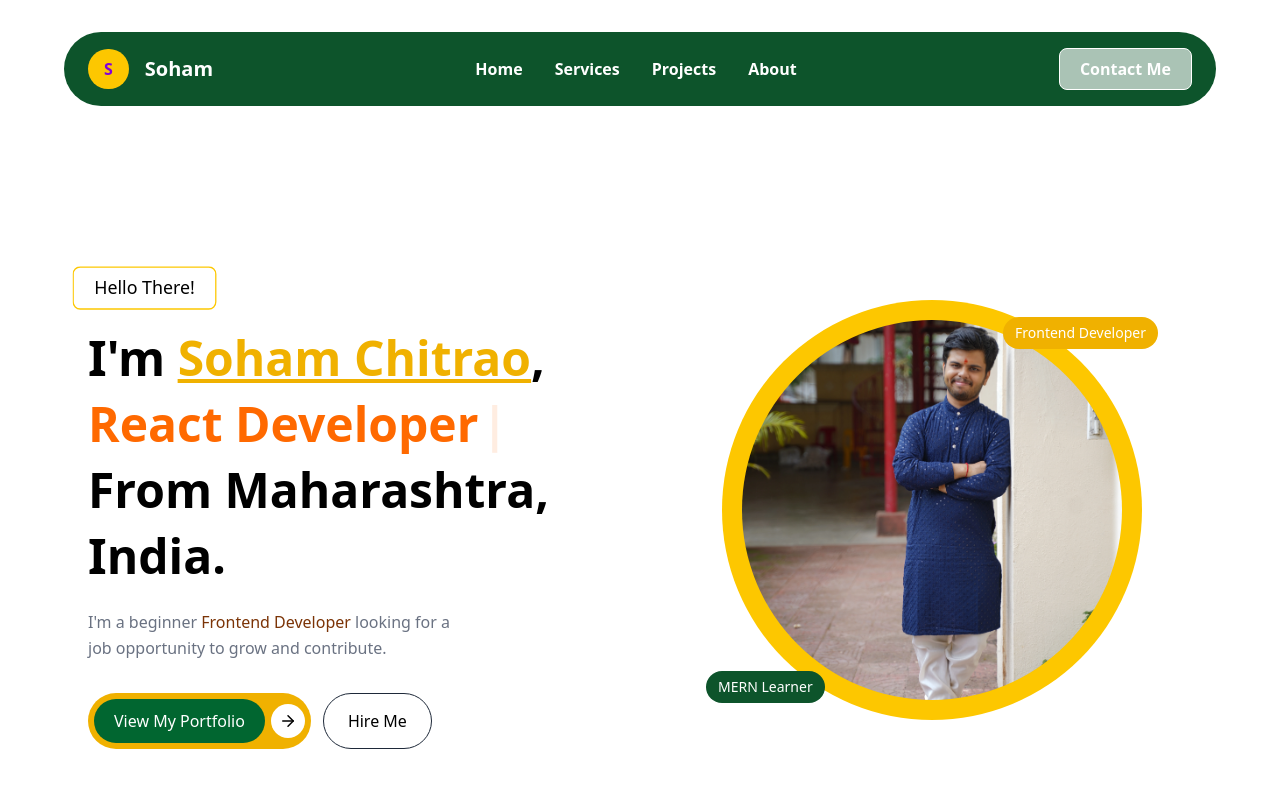
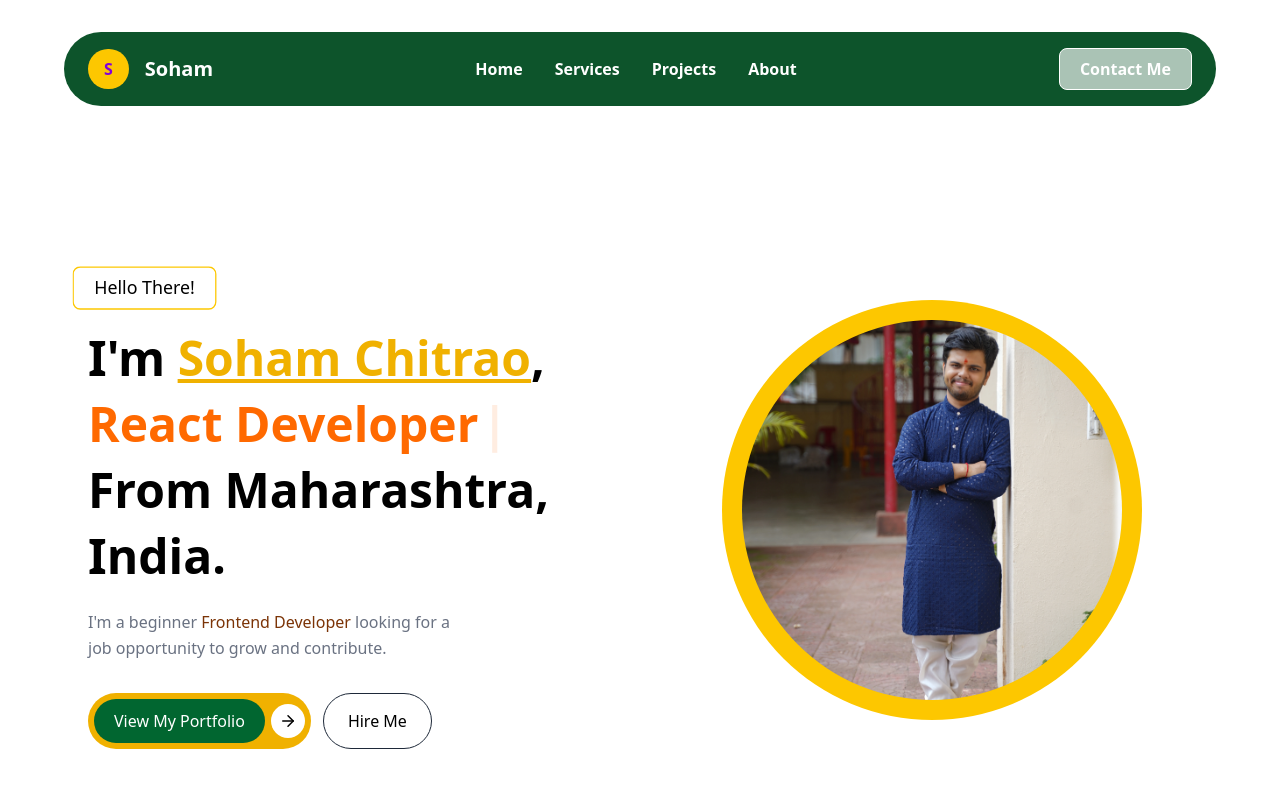
Before and after one commit to IMxSoham045/Practise-Portfolio, a React (Vite) app: page / in a window 1280 px wide. Shown: the top 800 px of the page. Built offline with nearby package versions, Linux system fonts and the light colour scheme.

Commit message:
Handling images errors - 2nd commit

```diff
--- a/src/components/Hero.jsx
+++ b/src/components/Hero.jsx
@@ -42,7 +42,8 @@ const Hero = () => {
           <motion.div
             variants={container}
             initial="hidden"
-            animate="show"
+            whileInView="show"
+            viewport={{ once: true }}
             className="flex flex-col items-center md:items-start text-center md:text-left order-2 md:order-1"
           >
             <motion.span
@@ -109,9 +110,13 @@ const Hero = () => {
           </motion.div>
 
           {/* RIGHT — image shown first on mobile */}
-          <div className="flex justify-center items-center order-1 md:order-2">
+          <motion.div
+            variants={imageZoom}
+            initial="hidden"
+            animate="show"
+            className="flex justify-center items-center order-1 md:order-2"
+          >
             <div className="relative">
-              {/* Yellow circle background */}
               <div className="w-60 h-60 sm:w-72 sm:h-72 md:w-80 md:h-80 lg:w-105 lg:h-105 bg-yellow-400 rounded-full flex items-center justify-center">
                 <img
                   src={profile}
@@ -119,26 +124,8 @@ const Hero = () => {
                   className="w-52 h-52 sm:w-64 sm:h-64 md:w-72 md:h-72 lg:w-[380px] lg:h-[380px] object-cover object-top rounded-full relative z-10"
                 />
               </div>
-
-              {/* Badge — bottom left, anchored to the circle */}
-              <motion.span
-                animate={{ y: [0, -8, 0] }}
-                transition={{ duration: 2, repeat: Infinity }}
-                className="absolute -bottom-2 left-0 sm:bottom-4 sm:-left-4 bg-green-900 text-white px-3 py-1.5 rounded-full text-xs sm:text-sm font-medium z-20 whitespace-nowrap"
-              >
-                MERN Learner
-              </motion.span>
-
-              {/* Badge — top right */}
-              <motion.span
-                animate={{ y: [0, 8, 0] }}
-                transition={{ duration: 2, repeat: Infinity }}
-                className="absolute -top-2 right-0 sm:top-4 sm:-right-4 bg-yellow-500 text-white px-3 py-1.5 rounded-full text-xs sm:text-sm font-medium z-20 whitespace-nowrap"
-              >
-                Frontend Developer
-              </motion.span>
             </div>
-          </div>
+          </motion.div>
         </div>
       </div>
 
```
